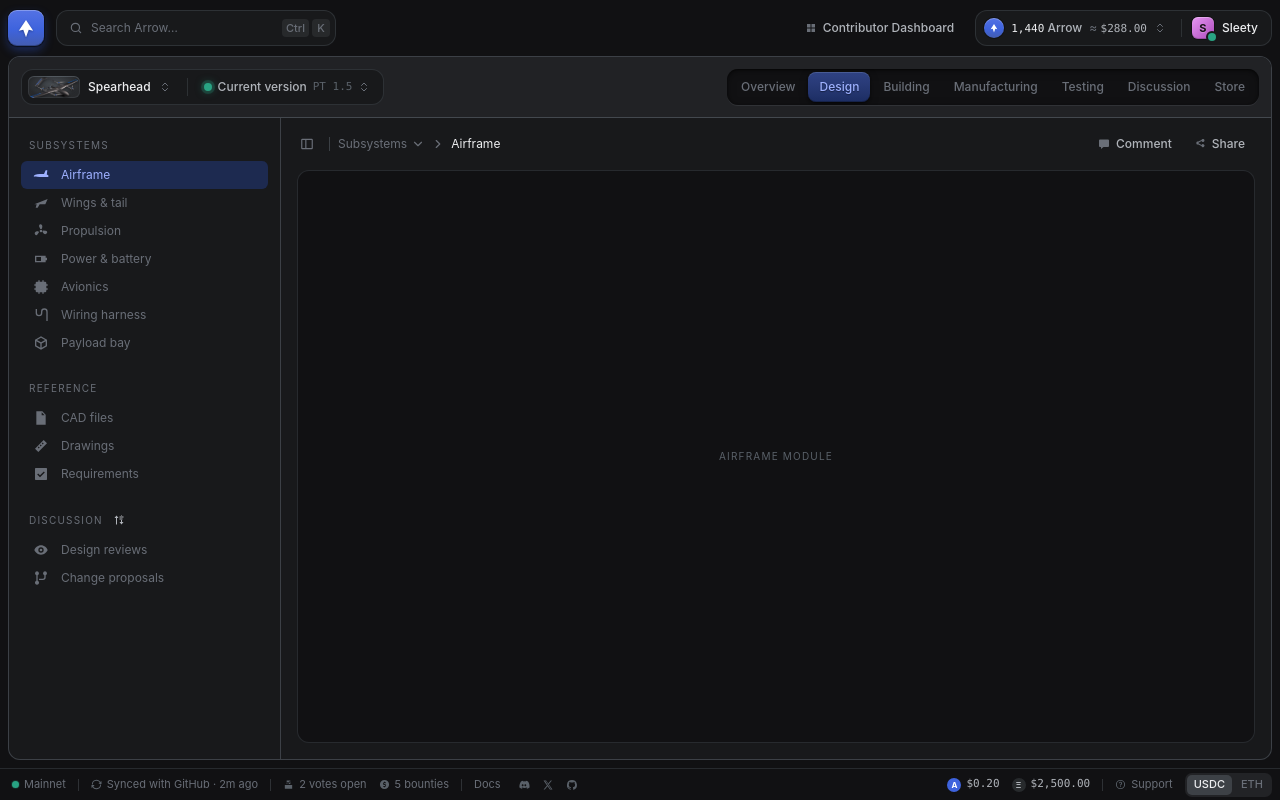
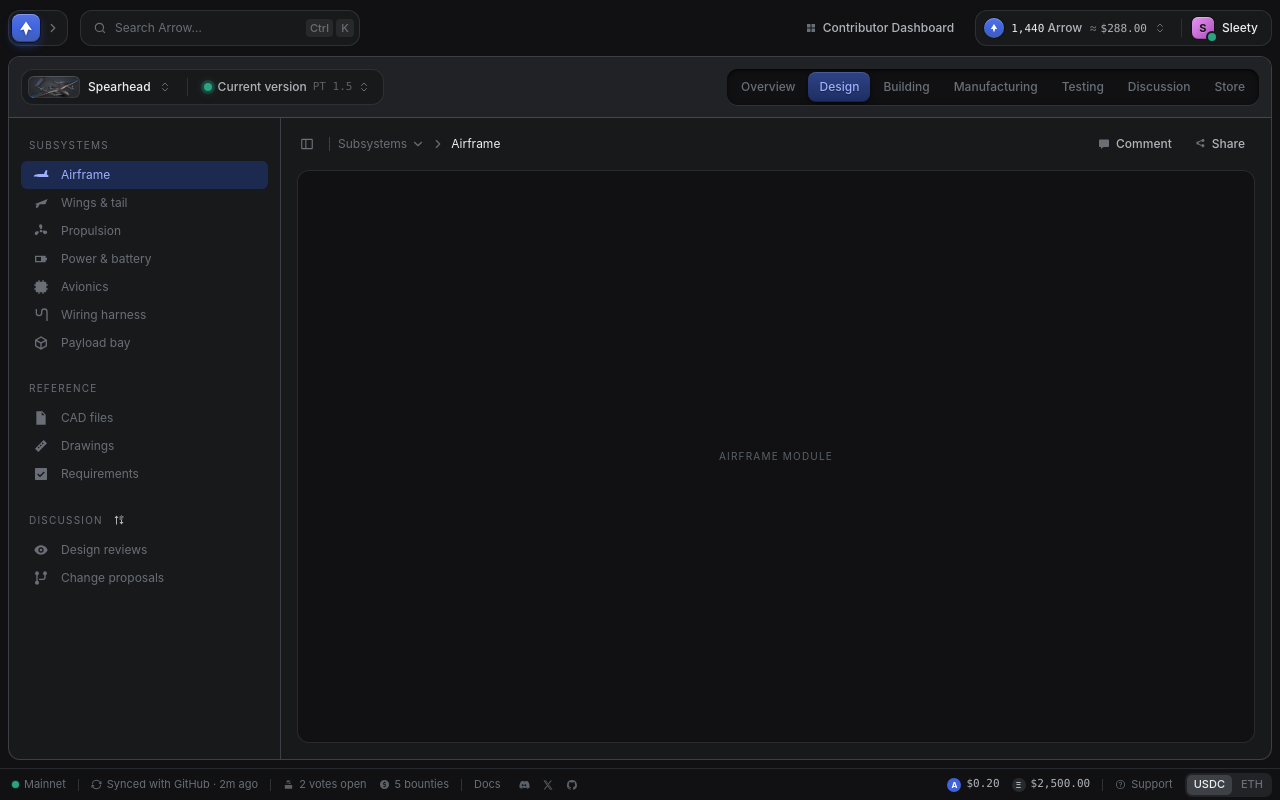
Before and after one commit to Arrow-air/arrow-superapp, a Vue app in the folder prototypes/app-frame/: page /#/spearhead/design/airframe in a window 1280 px wide. Built offline with nearby package versions, Linux system fonts and the light colour scheme.

Commit message:
app-frame: logo capsule with slide arrow, brand-blue Arrow drawer, glow removed

```diff
--- a/prototypes/app-frame/src/frame/AppBar.vue
+++ b/prototypes/app-frame/src/frame/AppBar.vue
@@ -1,50 +1,24 @@
 <script setup lang="ts">
-import { onMounted, ref } from 'vue';
-import logomark from '../assets/arrow-logomark-white.svg';
+import { ref } from 'vue';
 import AccountBar from './AccountBar.vue';
 import CommandPalette from './CommandPalette.vue';
 import GlobalDrawer from './GlobalDrawer.vue';
 import Kbd from './Kbd.vue';
+import LogoCapsule from './LogoCapsule.vue';
 import { MOD, useShortcut } from './shortcuts';
 
 // App-wide bar: identical whichever aircraft you're on.
-// The logo is a "secret passage": hovering cracks open the edge of the
-// Arrow drawer, clicking (or ⌘\) opens it. ⌘K opens search.
+// The logo capsule's arrow (or ⌘\) slides the Arrow drawer in; ⌘K opens search.
 const drawerOpen = ref(false);
 const paletteOpen = ref(false);
-const peek = ref(false);
 
 useShortcut('k', () => (paletteOpen.value = !paletteOpen.value));
 useShortcut('\\', () => (drawerOpen.value = !drawerOpen.value));
-
-// First visit only: the passage cracks open once on its own, then it's yours to find.
-const SEEN = 'arrow.passage-seen';
-onMounted(() => {
-  let seen = true;
-  try { seen = !!localStorage.getItem(SEEN); localStorage.setItem(SEEN, '1'); } catch { /* storage unavailable */ }
-  if (seen) return;
-  setTimeout(() => (peek.value = true), 900);
-  setTimeout(() => (peek.value = false), 2300);
-});
 </script>
 
 <template>
   <header class="bar">
-    <button
-      class="logo"
-      type="button"
-      aria-label="Open Arrow menu"
-      aria-haspopup="dialog"
-      :aria-expanded="drawerOpen"
-      :title="`Arrow menu (${MOD}\\)`"
-      @mouseenter="peek = true"
-      @mouseleave="peek = false"
-      @focus="peek = true"
-      @blur="peek = false"
-      @click="peek = false; drawerOpen = true"
-    >
-      <img :src="logomark" alt="" width="22" height="24" />
-    </button>
+    <LogoCapsule :open="drawerOpen" @toggle="drawerOpen = !drawerOpen" />
 
     <button class="search-bar" type="button" aria-haspopup="dialog" @click="paletteOpen = true">
       <svg class="search-icon" viewBox="0 0 24 24" aria-hidden="true"><circle cx="11" cy="11" r="7" /><path d="m20 20-3.5-3.5" /></svg>
@@ -56,8 +30,6 @@ onMounted(() => {
 
     <AccountBar />
 
-    <!-- The crack of light along the left edge when the passage is found. -->
-    <span class="crack" :class="{ on: peek && !drawerOpen }" aria-hidden="true"></span>
     <GlobalDrawer v-model:open="drawerOpen" />
     <CommandPalette v-model:open="paletteOpen" />
   </header>
@@ -75,29 +47,6 @@ onMounted(() => {
   padding-inline: var(--frame-inset);
   background: var(--bg);
 }
-.logo {
-  display: grid;
-  place-items: center;
-  width: var(--control-height);
-  height: var(--control-height);
-  padding: 0;
-  border: 0;
-  border-radius: 9px;
-  background: var(--brand-fill);
-  box-shadow: var(--brand-shadow);
-  cursor: pointer;
-  transition: filter 150ms;
-}
-.logo:hover { filter: brightness(1.08); }
-.logo:focus-visible { outline: none; box-shadow: var(--brand-shadow), 0 0 0 2px var(--focus-ring); }
-.logo img {
-  display: block;
-  transform: translateY(0.6px); /* centroid sits ~2.6% above canvas centre */
-  filter: drop-shadow(0 1px 1px rgb(0 0 0 / 0.35));
-  transition: transform 200ms cubic-bezier(0.32, 0.72, 0, 1);
-}
-.logo:hover img, .logo:focus-visible img { transform: translateY(-0.6px); }
-
 /* Search: an input-looking button that opens the command palette. */
 .search-bar {
   display: flex;
@@ -121,24 +70,6 @@ onMounted(() => {
 .search-icon { width: 14px; height: 14px; fill: none; stroke: currentColor; stroke-width: 2; stroke-linecap: round; flex: none; }
 .search-text { flex: 1; white-space: nowrap; overflow: hidden; text-overflow: ellipsis; }
 
-/* The crack: a sliver of the drawer's edge, lit indigo. */
-.crack {
-  position: fixed;
-  inset: 0 auto 0 0;
-  z-index: 40;
-  width: 5px;
-  background: linear-gradient(180deg, var(--indigo-a4), var(--indigo-9) 30%, var(--indigo-10) 50%, var(--indigo-9) 70%, var(--indigo-a4));
-  box-shadow: 0 0 18px 4px var(--indigo-a6), 0 0 60px 12px var(--indigo-a3);
-  transform: translateX(-100%);
-  opacity: 0;
-  pointer-events: none;
-  transition: transform 450ms cubic-bezier(0.32, 0.72, 0, 1), opacity 300ms ease;
-}
-.crack.on { transform: translateX(0); opacity: 1; }
-@media (prefers-reduced-motion: reduce) {
-  .crack { transition: opacity 150ms ease; }
-}
-
 .spacer { flex: 1; }
 
 @media (max-width: 1023px) {
--- a/prototypes/app-frame/src/frame/Drawer.vue
+++ b/prototypes/app-frame/src/frame/Drawer.vue
@@ -5,7 +5,7 @@ import { nextTick, onBeforeUnmount, ref, watch } from 'vue';
 // a full-height panel, 3/4 of the screen up to 384px. Closes on Escape or an
 // overlay click, traps Tab inside, and hands focus back to the opener.
 const open = defineModel<boolean>('open', { required: true });
-withDefaults(defineProps<{ title: string; description?: string; side?: 'left' | 'right' }>(), { side: 'right' });
+withDefaults(defineProps<{ title: string; description?: string; side?: 'left' | 'right'; tone?: 'default' | 'brand' }>(), { side: 'right', tone: 'default' });
 
 const panel = ref<HTMLElement>();
 let opener: HTMLElement | null = null;
@@ -50,13 +50,14 @@ onBeforeUnmount(() => {
         <section
           ref="panel"
           class="panel"
-          :class="side"
+          :class="[side, tone]"
           role="dialog"
           aria-modal="true"
           :aria-label="title"
           tabindex="-1"
         >
-          <header class="head">
+          <slot v-if="$slots.head" name="head" :close="() => (open = false)" />
+          <header v-else class="head">
             <div class="head-text">
               <h2 class="title">{{ title }}</h2>
               <p v-if="description" class="desc">{{ description }}</p>
@@ -88,6 +89,13 @@ onBeforeUnmount(() => {
   box-shadow: -24px 0 48px rgb(0 0 0 / 0.35);
   outline: none;
 }
+/* Brand tone: solid Indigo with white text (the Arrow drawer). */
+.panel.brand {
+  background: var(--brand-panel);
+  border-color: var(--on-brand-line);
+  color: var(--on-brand);
+}
+.panel.brand .foot { border-top-color: var(--on-brand-line); }
 .panel.left {
   inset: 0 auto 0 0;
   border-left: 0;
--- /dev/null
+++ b/prototypes/app-frame/src/frame/LogoCapsule.vue
@@ -0,0 +1,88 @@
+<script setup lang="ts">
+import logomark from '../assets/arrow-logomark-white.svg';
+import { MOD } from './shortcuts';
+
+// The logo in a bordered capsule with an arrow that slides the Arrow drawer
+// in and out. The drawer draws the same capsule at the same spot, so it
+// reads as one control that stays put while the drawer moves under it.
+defineProps<{ open: boolean; onBrand?: boolean }>();
+defineEmits<{ toggle: [] }>();
+</script>
+
+<template>
+  <div class="capsule" :class="{ 'on-brand': onBrand }">
+    <RouterLink to="/" class="logo" aria-label="Arrow home">
+      <img :src="logomark" alt="" width="18" height="20" />
+    </RouterLink>
+    <button
+      class="arrow"
+      type="button"
+      :aria-label="open ? 'Close Arrow menu' : 'Open Arrow menu'"
+      :aria-expanded="open"
+      :title="`${open ? 'Close' : 'Open'} Arrow menu (${MOD}\\)`"
+      @click="$emit('toggle')"
+    >
+      <svg viewBox="0 0 24 24" aria-hidden="true" :class="{ flip: open }"><path d="m9 6 6 6-6 6" /></svg>
+    </button>
+  </div>
+</template>
+
+<style scoped>
+.capsule {
+  display: flex;
+  align-items: center;
+  gap: 2px;
+  height: var(--control-height);
+  padding: 3px;
+  border: 1px solid var(--toolbar-border);
+  border-radius: 12px;
+  background: var(--toolbar-bg);
+}
+.logo {
+  display: grid;
+  place-items: center;
+  width: 28px;
+  height: 28px;
+  border-radius: 8px;
+  background: var(--brand-fill);
+  box-shadow: var(--brand-shadow);
+}
+.logo img {
+  display: block;
+  transform: translateY(0.5px); /* centroid sits ~2.6% above canvas centre */
+  filter: drop-shadow(0 1px 1px rgb(0 0 0 / 0.35));
+}
+.arrow {
+  display: grid;
+  place-items: center;
+  width: 22px;
+  height: 28px;
+  padding: 0;
+  border: 0;
+  border-radius: 7px;
+  background: none;
+  color: var(--fg-muted);
+  cursor: pointer;
+  transition: color 150ms, background-color 150ms;
+}
+.arrow:hover { background: var(--surface-hover); color: var(--fg); }
+.arrow svg {
+  width: 14px;
+  height: 14px;
+  fill: none;
+  stroke: currentColor;
+  stroke-width: 2.2;
+  stroke-linecap: round;
+  stroke-linejoin: round;
+  transition: transform 300ms cubic-bezier(0.32, 0.72, 0, 1);
+}
+.arrow svg.flip { transform: rotate(180deg); }
+.logo:focus-visible, .arrow:focus-visible { outline: none; box-shadow: 0 0 0 2px var(--focus-ring); }
+
+/* The same capsule drawn on the brand-blue drawer. */
+.on-brand { border-color: var(--on-brand-line); background: var(--on-brand-fill); }
+.on-brand .logo { background: rgb(255 255 255 / 0.14); box-shadow: inset 0 1px 0 rgb(255 255 255 / 0.2); }
+.on-brand .arrow { color: var(--on-brand-2); }
+.on-brand .arrow:hover { background: var(--on-brand-hover); color: var(--on-brand); }
+.on-brand .logo:focus-visible, .on-brand .arrow:focus-visible { box-shadow: 0 0 0 2px var(--on-brand); }
+</style>
--- a/prototypes/app-frame/src/styles/tokens.css
+++ b/prototypes/app-frame/src/styles/tokens.css
@@ -84,6 +84,14 @@
     0 1px 2px rgb(0 0 0 / 0.5),
     0 4px 10px var(--indigo-a4);
   --brand-fg: var(--slate-12);
+  /* Surfaces and text on solid brand blue (the Arrow drawer). */
+  --brand-panel: var(--indigo-9);
+  --on-brand: #ffffff;
+  --on-brand-2: rgb(255 255 255 / 0.78);
+  --on-brand-3: rgb(255 255 255 / 0.58);
+  --on-brand-line: rgb(255 255 255 / 0.18);
+  --on-brand-fill: rgb(255 255 255 / 0.08);
+  --on-brand-hover: rgb(255 255 255 / 0.12);
   --accent: var(--indigo-9);
   --accent-fg: var(--slate-1);
   --accent-text: var(--indigo-11);   /* active nav item, current section crumb */
```
Also changed, not shown: prototypes/app-frame/src/frame/GlobalDrawer.vue (+44 -19 lines).
